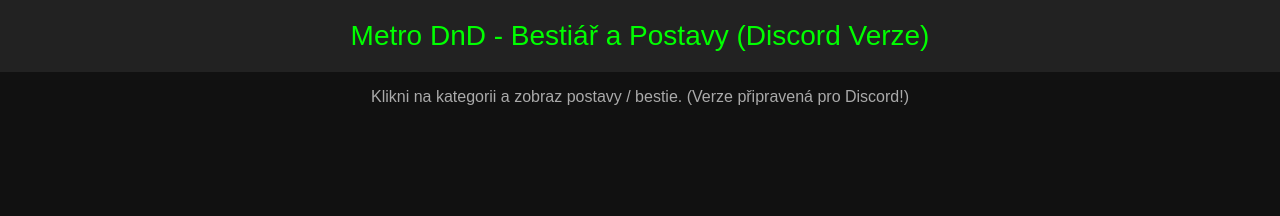
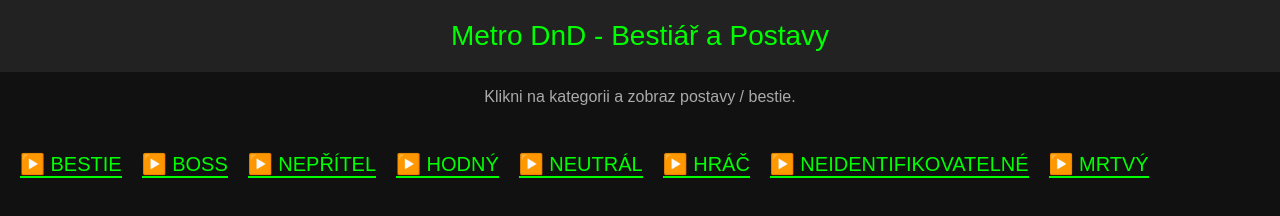
Before and after one commit to Dasmartys/besti-metro-DnD, a plain HTML site: page index.html in a window 1280 px wide. Drawn offline with Linux system fonts and the light colour scheme.

Commit message:
Update index.html

```diff
--- a/index.html
+++ b/index.html
@@ -1,4 +1,3 @@
-
 <!DOCTYPE html>
 <html lang="cs">
 <head>
@@ -60,7 +59,7 @@
     .Hráč { color: yellow; }
     .Neutrál { color: cyan; }
     .Neidentifikovatelné { color: gray; }
-        .Mrtvý { color: light red; }
+    .Mrtvý { color: lightcoral; }
     .details {
       display: none;
       margin-top: 10px;
@@ -71,9 +70,11 @@
   </style>
 </head>
 <body>
-    <header>Metro DnD - Bestiář a Postavy (Discord Verze)</header>
 
-    <p style="text-align:center;color:#aaa;">Klikni na kategorii a zobraz postavy / bestie. (Verze připravená pro Discord!)</p>
+  <header>Metro DnD - Bestiář a Postavy </header>
+  <p style="text-align:center;color:#aaa;">
+    Klikni na kategorii a zobraz postavy / bestie.
+  </p>
 
   <script>
     const data = [
@@ -93,11 +94,11 @@ const data = [
       { name: "Jurij", category: "Hráč", desc: "Kuchař a znalec přírody.", danger: "Žádná", loot: "-", tip: "<b>Výhody:</b><br>- Znalec rostlin a bylin (hod na WIS +10)<br><b>Slabiny:</b><br>- Při těle nevlez se všude<br>- Strach z pavouků (hod na D20)<br>- Strach z tmy (hod na D20)<br>- Závislost na cigaretách" },
       { name: "Diana", category: "Hráč", desc: "Zdravotnice.", danger: "Žádná", loot: "-", tip: "<b>Výhody:</b><br>- Znalost anatomie (lepší léčení hod na WIS +10 použití max 2x pak cooldown 10 minut)<br>- Zkušenost se zbraněmi (+5dmg/+5 na opravu. Hod na D20 na INT)<br>- Povzbuzování týmu (použití během hádky. Hod na D20 na CHAR +6)<br><b>Slabiny:</b><br>- Klaustrofobie (hod na D20)<br>- Poškozený sluch na levé ucho<br>- Závislost na cigaretách" },
       { name: "Kolja", category: "Hráč", desc: "Vynalézavý elektromechanik.", danger: "Žádná", loot: "-", tip: "<b>Výhody:</b><br>- Inženýrská zručnost (+5 hod D20)<br>- Improvizátor výroba primitivních zbraní a vybavení<br>- Zbrojíř (oprava armoru +10 hod na D20 INT)<br><b>Slabiny:</b><br>- Zranění ramene (při souboji na blízko -4 DMG)<br>- Nedůvěra (hod na CHAR D20 -3)<br>- Izolace (při souboji ve skupině -5 DMG/- 5 přesnost při hodu D20)" },
-{ name: "Orákulum", category: "Neidentifikovatelné", desc: "Záhadná entita.", danger: "???", loot: "???", tip: "Nepředvídatelná." }
-{ name: "Klinok", category: "Hráč", desc: "Záškodník.", danger: "Žádná", loot: "-", tip: "<b>Výhody:</b><br>- Instinkt přežití (+5 hod D20 Získá výhodu na Perception, Survival nebo Investigation, pokud je v tunelech, ruinách nebo uzavřených oblastech.)<br>- Výstřel v temnotě (může zjistit enemy o kterých se neví hod D20)<br>- Tichý řez (Pokud zasáhne nepřítele z úkrytu nebo překvapení (stealth):způsobí extra D20 + D6 zraněnícíl nemůže během svého kola křičet, varovat ostatní, ani spustit poplach)<br><b>Slabiny:</b><br>- Posttraumatická bdělost (Důvěřuje jen zbraním. I ve spánku je v poloze k útoku. Po probuzení z odpočinku má −2 na hody (včetně iniciativy, útoků a záchran) po 1 kolo.)<br>- Vina přeživšího (Přežil, zatímco jeho jednotka byla roztrhána mutanty u stanice Narva. Stále je slyší ve snech. Pokud je civilista nebo člen skupiny v ohrožení smrti, hází Moudrost DC 13. Při neúspěchu okamžitě reaguje impulzivně – vystavuje se riziku, i když je to nevýhodné)<br>- },
+      { name: "Orákulum", category: "Neidentifikovatelné", desc: "Záhadná entita.", danger: "???", loot: "???", tip: "Nepředvídatelná." },
+      { name: "Klinok", category: "Hráč", desc: "Záškodník.", danger: "Žádná", loot: "-", tip: "<b>Výhody:</b><br>- Instinkt přežití (+5 hod D20 Získá výhodu na Perception, Survival nebo Investigation, pokud je v tunelech, ruinách nebo uzavřených oblastech.)<br>- Výstřel v temnotě (může zjistit enemy o kterých se neví hod D20)<br>- Tichý řez (Pokud zasáhne nepřítele z úkrytu nebo překvapení (stealth):způsobí extra D20 + D6 zranění, cíl nemůže během svého kola křičet, varovat ostatní, ani spustit poplach)<br><b>Slabiny:</b><br>- Posttraumatická bdělost (Důvěřuje jen zbraním. I ve spánku je v poloze k útoku. Po probuzení z odpočinku má −2 na hody (včetně iniciativy, útoků a záchran) po 1 kolo.)<br>- Vina přeživšího (Přežil, zatímco jeho jednotka byla roztrhána mutanty u stanice Narva. Stále je slyší ve snech. Pokud je civilista nebo člen skupiny v ohrožení smrti, hází Moudrost DC 13. Při neúspěchu okamžitě reaguje impulzivně – vystavuje se riziku, i když je to nevýhodné)" }
     ];
 
-const categoriesOrder = ["Bestie", "Boss", "Nepřítel", "Hodný", "Neutrál", "Hráč", "Neidentifikovatelné"];
+    const categoriesOrder = ["Bestie", "Boss", "Nepřítel", "Hodný", "Neutrál", "Hráč", "Neidentifikovatelné", "Mrtvý"];
 
     categoriesOrder.forEach(cat => {
       document.body.innerHTML += `<div class='category-header' onclick='toggleCategory("${cat}")'>▶️ ${cat}</div><div class='container' id='${cat}'></div>`;
@@ -105,6 +106,7 @@ categoriesOrder.forEach(cat => {
 
     data.forEach(entry => {
       const container = document.getElementById(entry.category);
+      if (container) {
         const card = document.createElement('div');
         card.className = 'card ' + entry.category;
         card.innerHTML = `<h3>${entry.name}</h3>
@@ -114,6 +116,7 @@ data.forEach(entry => {
           <strong>Tip:</strong><br> ${entry.tip}`;
         card.addEventListener('click', () => card.classList.toggle('show'));
         container.appendChild(card);
+      }
     });
 
     function toggleCategory(cat) {
```
Lines whose indentation alone changed are shown as unchanged.
